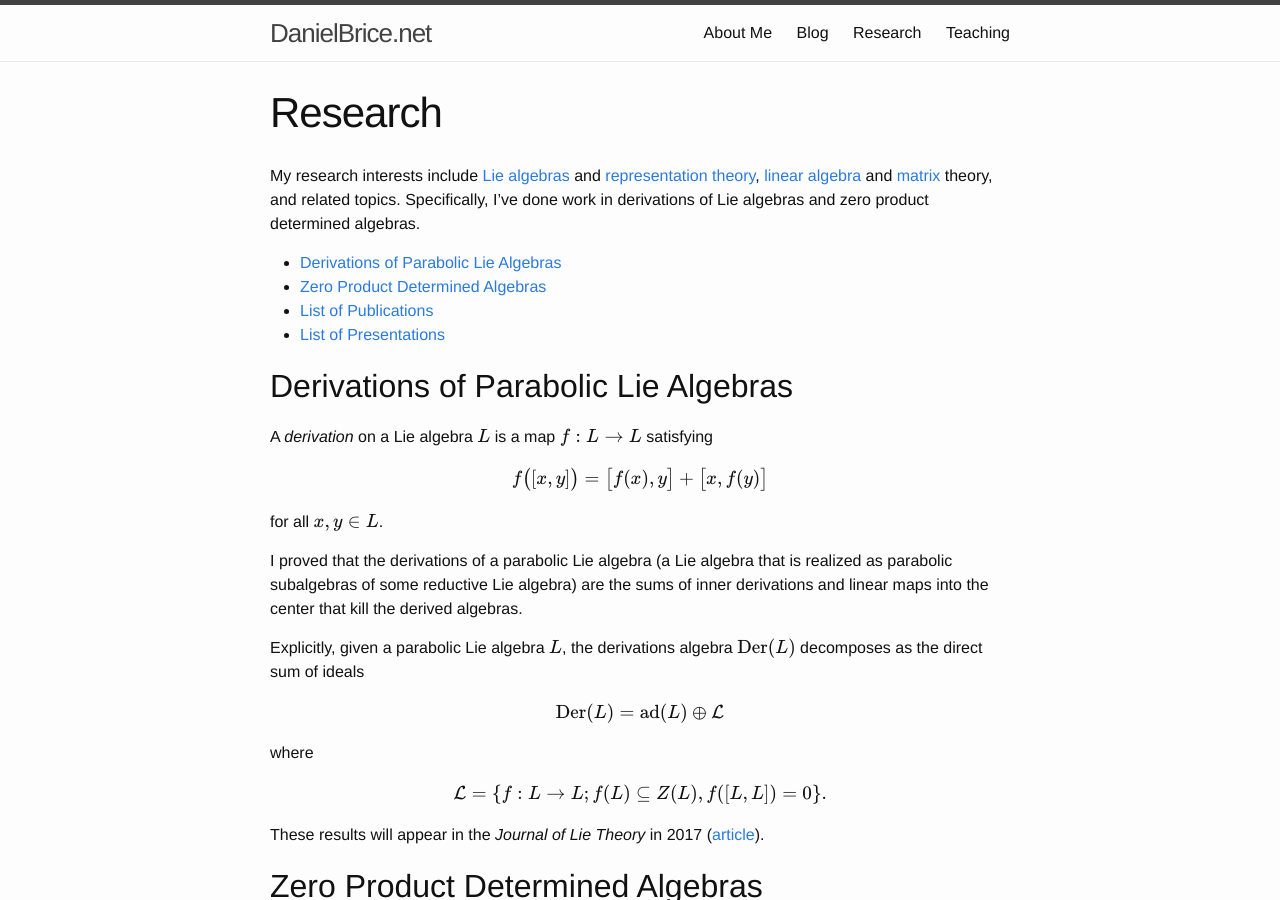
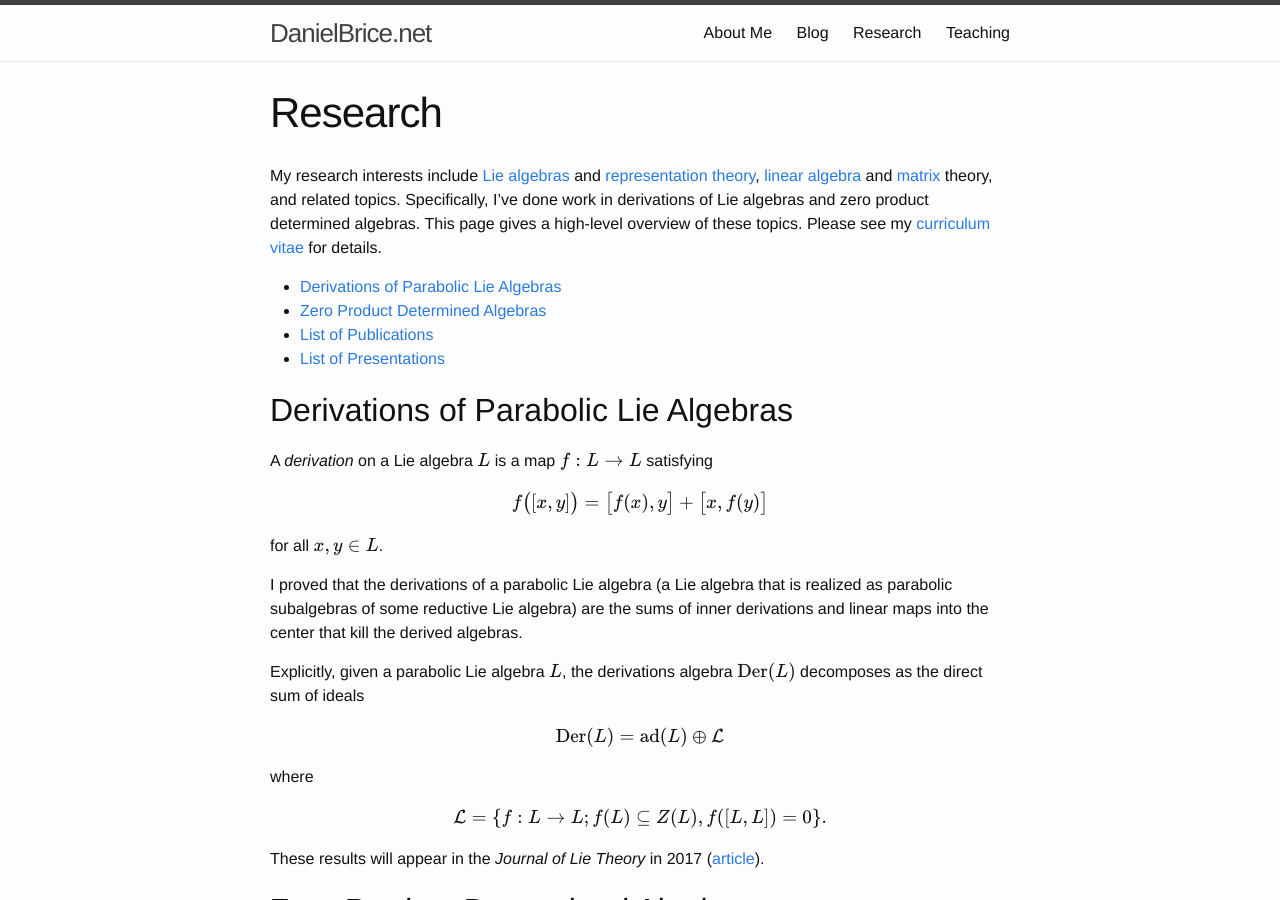
Before and after one commit to friedbrice/friedbrice.github.io, a Jekyll site: the page built from _pages/research.md, in a window 1280 px wide and 900 px high. Built offline with Jekyll 4.4.1, drawn with Linux system fonts in a browser that asks for light colours; formulas are drawn with MathJax 3.

Commit message:
Add curriculum vitae

```diff
--- a/_pages/research.md
+++ b/_pages/research.md
@@ -10,11 +10,14 @@ My research interests include [Lie algebras][] and [representation
 theory][], [linear algebra][] and [matrix][] theory, and related topics.
 Specifically, I've done work in derivations of Lie algebras and zero
 product determined algebras.
+This page gives a high-level overview of these topics.
+Please see my [curriculum vitae][] for details.
 
   [Lie algebras]: http://en.wikipedia.org/wiki/Lie_algebra
   [representation theory]: http://en.wikipedia.org/wiki/Representation_theory
   [linear algebra]: http://en.wikipedia.org/wiki/Linear_algebra
   [matrix]: http://en.wikipedia.org/wiki/Matrix_(mathematics)
+  [curriculum vitae]: /assets/downloads/brice-curriculum_vitae.pdf
 
 * [Derivations of Parabolic Lie Algebras](#derivations-of-parabolic-lie-algebras)
 * [Zero Product Determined Algebras](#zero-product-determined-algebras)
```
Also changed, not shown: 1 other file.
